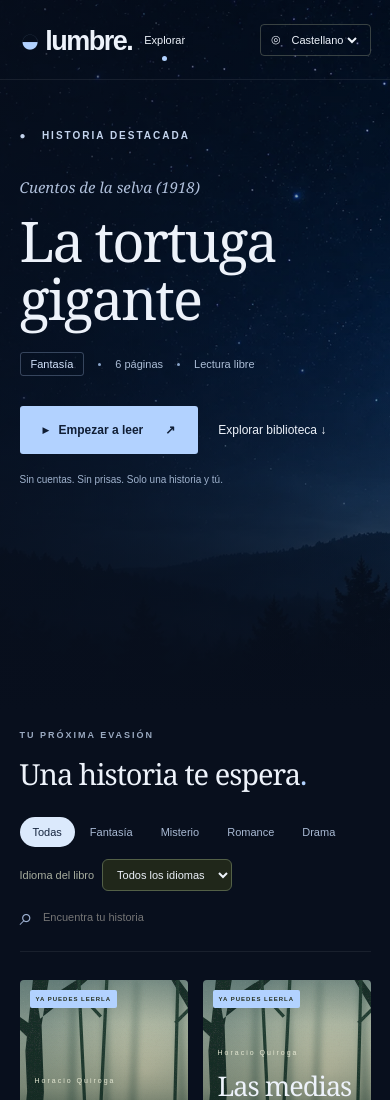
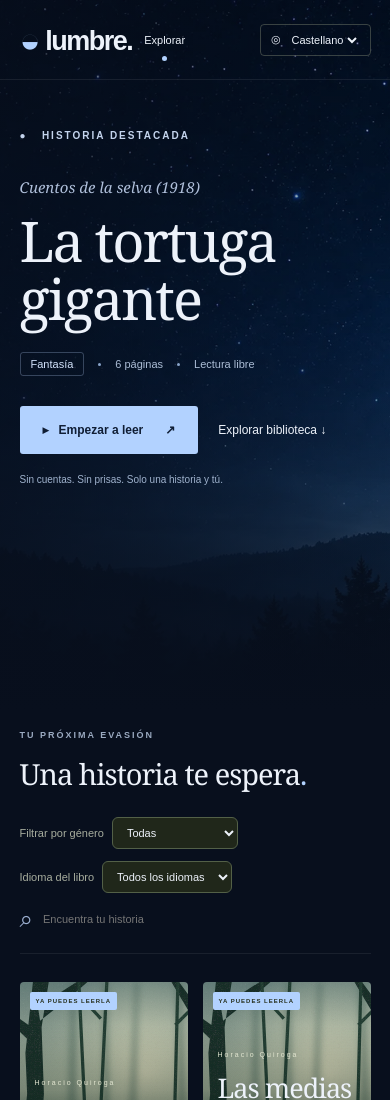
Before and after one commit to JaviLopezV/arrow-stories, a Next.js app: page / in a window 390 px wide. Shown: the top 1100 px of the page. Built offline with nearby package versions, Linux system fonts and the light colour scheme.

Commit message:
new genres

```diff
--- a/src/app/api/books/route.ts
+++ b/src/app/api/books/route.ts
@@ -1,3 +1,4 @@
+import { isGenre } from "@/content/genres";
 import type { StoryTranslation } from "@/content/stories";
 import { MAX_COVER_BYTES, validateCover } from "@/lib/book-cover";
 import { NextRequest, NextResponse } from "next/server";
@@ -96,8 +97,7 @@ async function writeBook(
       body.author.trim().length > 120
     )
       throw new Error("Introduce un autor de hasta 120 caracteres.");
-    if (!["fantasy", "mystery", "romance", "drama"].includes(body.genre))
-      throw new Error("Selecciona un género válido.");
+    if (!isGenre(body.genre)) throw new Error("Selecciona un género válido.");
     if (
       typeof body.locale !== "string" ||
       !Object.hasOwn(languages, body.locale)
--- a/src/app/globals.css
+++ b/src/app/globals.css
@@ -266,25 +266,6 @@ p {
   border-bottom: 1px solid #ffffff12;
   padding-bottom: 20px;
   gap: 20px;
-}
-.filters {
-  display: flex;
-  gap: 8px;
-}
-.filters button {
-  border: 1px solid transparent;
-  border-radius: 25px;
-  color: #a9bad4;
-  background: transparent;
-  font-size: 11px;
-  padding: 9px 17px;
-}
-.filters .selected {
-  background: #dbe9fc;
-  color: #15243d;
-}
-.filters button:hover:not(.selected) {
-  border-color: #526b90;
 }
 .search {
   display: flex;
@@ -833,13 +814,6 @@ p {
     margin-top: 24px;
     gap: 12px;
   }
-  .filters {
-    gap: 2px;
-    flex-wrap: wrap;
-  }
-  .filters button {
-    padding: 8px 12px;
-  }
   .search input {
     width: 100%;
   }
--- a/src/components/Catalog.tsx
+++ b/src/components/Catalog.tsx
@@ -1,5 +1,6 @@
 "use client";
 import Link from "next/link";
+import { genreCover, genres, isGenre } from "@/content/genres";
 import { languages, type Locale } from "@/i18n/messages";
 import { useEffect, useState } from "react";
 import {
@@ -96,11 +97,7 @@ export default function Catalog({ books }: { books: Story[] }) {
               <h1 lang={story.contentLocale}>{story.title}</h1>
               <div className="metadata">
                 <span>
-                  {
-                    t[
-                      story.genre as "fantasy" | "mystery" | "romance" | "drama"
-                    ]
-                  }
+                  {isGenre(story.genre) ? t[story.genre] : story.genre}
                 </span>
                 <i />
                 {story.pages.length} {t.pages}
@@ -138,20 +135,20 @@ export default function Catalog({ books }: { books: Story[] }) {
             </span>
           </div>
           <div className="library-toolbar">
-            <div className="filters" aria-label={t.filter}>
-              {(["all", "fantasy", "mystery", "romance", "drama"] as const).map(
-                (item) => (
-                  <button
-                    key={item}
-                    aria-pressed={filter === item}
-                    className={filter === item ? "selected" : ""}
-                    onClick={() => setFilter(item)}
-                  >
+            <label className="library-language">
+              {t.filter}
+              <select
+                value={filter}
+                onChange={(e) => setFilter(e.target.value)}
+              >
+                <option value="all">{t.all}</option>
+                {genres.map((item) => (
+                  <option key={item} value={item}>
                     {t[item]}
-                  </button>
-                ),
-              )}
-            </div>
+                  </option>
+                ))}
+              </select>
+            </label>
             <div className="library-search-controls">
               <label className="library-language">
                 {t.filterLanguage}
@@ -227,13 +224,9 @@ function BookCard({ book }: { book: ReturnType<typeof localizeStory> }) {
       setProgress(0);
     }
   }, [book.slug, book.pages.length]);
-  const genre = book.genre as "fantasy" | "mystery" | "romance" | "drama";
-  const art = {
-    fantasy: "forest",
-    mystery: "city",
-    romance: "moon",
-    drama: "summer",
-  }[genre];
+  const genre = isGenre(book.genre) ? book.genre : undefined;
+  const art = genre ? genreCover[genre] : "";
+  const genreLabel = genre ? t[genre] : book.genre;
   return (
     <Link href={`/leer/${book.slug}`} className="story-card">
       <div className={`cover ${art} ${book.cover ? "uploaded-cover" : ""}`}>
@@ -242,7 +235,7 @@ function BookCard({ book }: { book: ReturnType<typeof localizeStory> }) {
         <div className="cover-type">
           <small>{book.author}</small>
           <h3>{book.title}</h3>
-          <span>{t[genre]}</span>
+          <span>{genreLabel}</span>
         </div>
         <span className="cover-arrow">↗</span>
         {progress > 0 && (
@@ -253,7 +246,7 @@ function BookCard({ book }: { book: ReturnType<typeof localizeStory> }) {
         )}
       </div>
       <div className="card-meta">
-        <span>{t[genre]}</span>
+        <span>{genreLabel}</span>
         <span>
           {book.pages.length} {t.pages}
         </span>
--- /dev/null
+++ b/src/content/genres.ts
@@ -0,0 +1,26 @@
+export const genreCover = {
+  fantasy: "forest",
+  mystery: "city",
+  romance: "moon",
+  drama: "summer",
+  adventure: "forest",
+  scienceFiction: "moon",
+  horror: "forest",
+  thriller: "city",
+  historicalFiction: "summer",
+  comedy: "summer",
+  childrens: "forest",
+  youngAdult: "moon",
+  poetry: "moon",
+  biography: "summer",
+  essay: "city",
+  nonfiction: "city",
+  historyAndPolitics: "city",
+} as const;
+
+export type Genre = keyof typeof genreCover;
+export const genres = Object.keys(genreCover) as Genre[];
+
+export function isGenre(value: unknown): value is Genre {
+  return typeof value === "string" && Object.hasOwn(genreCover, value);
+}
--- a/src/i18n/messages.ts
+++ b/src/i18n/messages.ts
@@ -38,6 +38,19 @@ export const messages = {
     mystery: "Misterio",
     romance: "Romance",
     drama: "Drama",
+    adventure: "Aventuras",
+    scienceFiction: "Ciencia ficción",
+    horror: "Terror",
+    thriller: "Suspense",
+    historicalFiction: "Ficción histórica",
+    comedy: "Humor",
+    childrens: "Literatura infantil",
+    youngAdult: "Literatura juvenil",
+    poetry: "Poesía",
+    biography: "Biografía",
+    essay: "Ensayo",
+    nonfiction: "No ficción",
+    historyAndPolitics: "Historia y política",
     search: "Buscar historias",
     searchPlaceholder: "Encuentra tu historia",
     filterLanguage: "Idioma del libro",
@@ -116,6 +129,19 @@ export const messages = {
     mystery: "Misteri",
     romance: "Romanç",
     drama: "Drama",
+    adventure: "Aventures",
+    scienceFiction: "Ciència-ficció",
+    horror: "Terror",
+    thriller: "Suspens",
+    historicalFiction: "Ficció històrica",
+    comedy: "Humor",
+    childrens: "Literatura infantil",
+    youngAdult: "Literatura juvenil",
+    poetry: "Poesia",
+    biography: "Biografia",
+    essay: "Assaig",
+    nonfiction: "No-ficció",
+    historyAndPolitics: "Història i política",
     search: "Cerca històries",
     searchPlaceholder: "Troba la teva història",
     filterLanguage: "Idioma del llibre",
@@ -194,6 +220,19 @@ export const messages = {
     mystery: "Mystery",
     romance: "Romance",
     drama: "Drama",
+    adventure: "Adventure",
+    scienceFiction: "Science fiction",
+    horror: "Horror",
+    thriller: "Thriller",
+    historicalFiction: "Historical fiction",
+    comedy: "Humor",
+    childrens: "Children’s literature",
+    youngAdult: "Young adult",
+    poetry: "Poetry",
+    biography: "Biography",
+    essay: "Essay",
+    nonfiction: "Nonfiction",
+    historyAndPolitics: "History and politics",
     search: "Search stories",
     searchPlaceholder: "Find your next story",
     filterLanguage: "Book language",
```
Also changed, not shown: src/components/BookForm.tsx (+7 -5 lines).
